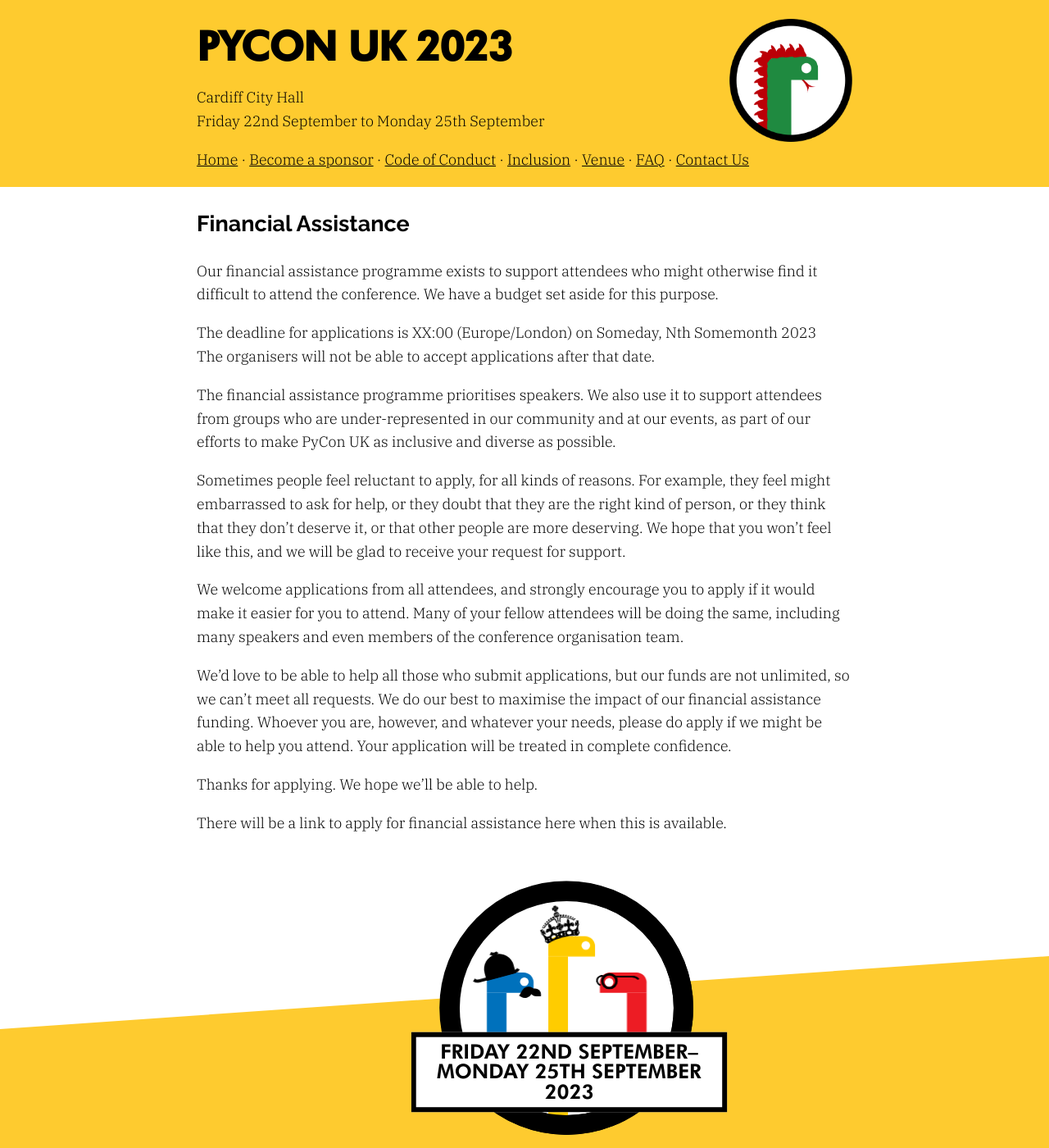
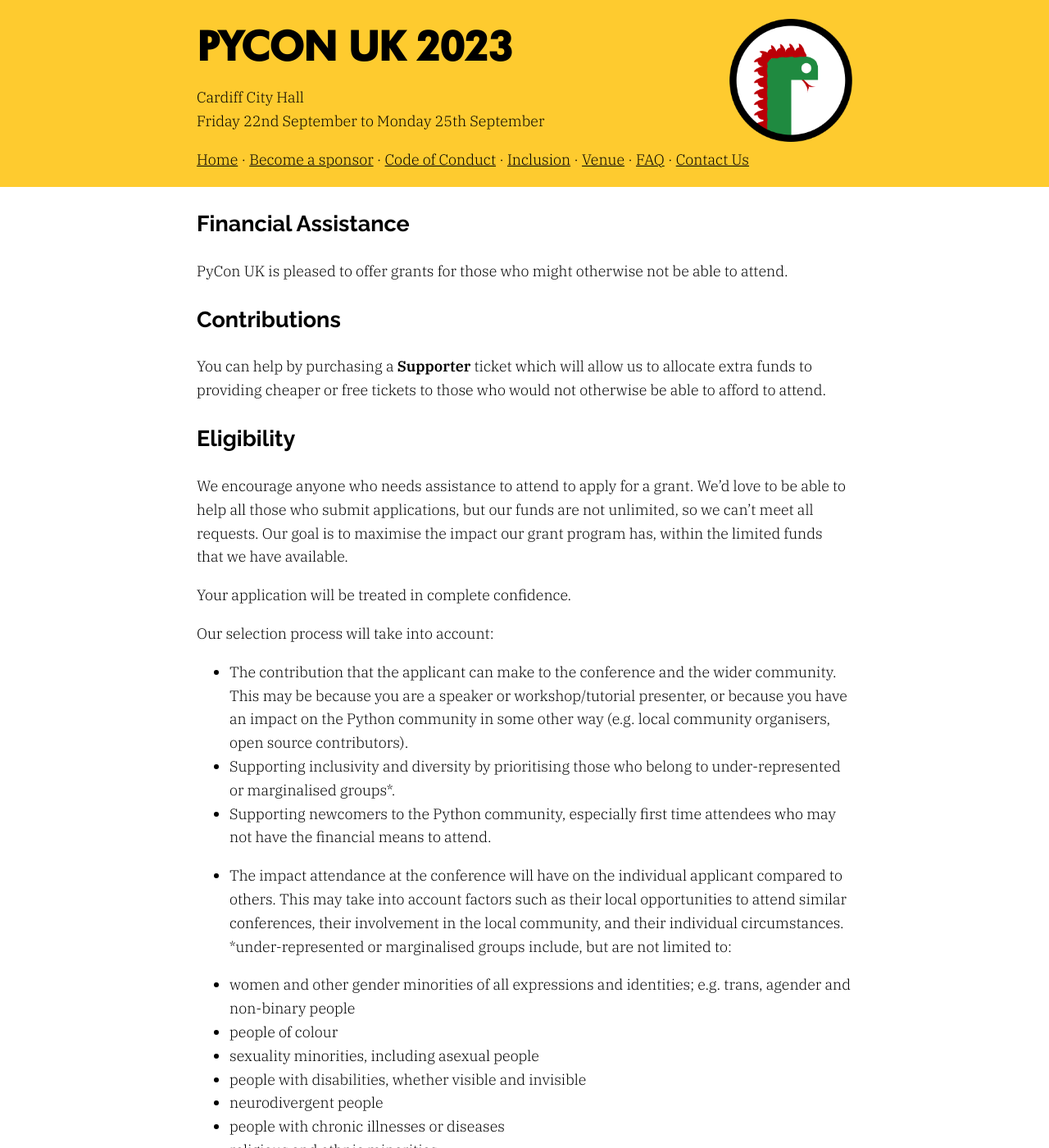
Before and after one commit to gma/2025.pyconuk.org, a Jekyll site: the page built from src/financial-assistance.md, in a window 1280 px wide and 1400 px high. Shown: the whole window at 82% size. Built offline with Jekyll 4.4.1, drawn with Linux system fonts in a browser that asks for light colours; some of the changed text lies outside the part shown.

Commit message:
Updated Financial Assistance information

```diff
--- a/_config.yml
+++ b/_config.yml
@@ -26,7 +26,7 @@ show_sponsors: false
 con_year: 2023
 con_start: Friday 22nd September
 con_finish: Monday 25th September
-con_financial_assistance_deadline: "XX:00 (Europe/London) on Someday, Nth Somemonth"
+con_financial_assistance_deadline: "17:00 (Europe/London) on Friday, 14th July"
 cfp_end: Friday 30th June
 
 con_location: Cardiff City Hall
--- a/src/financial-assistance.md
+++ b/src/financial-assistance.md
@@ -3,32 +3,51 @@ layout: default
 title: Financial Assistance
 ---
 
-Our financial assistance programme exists to support attendees who might otherwise find it difficult to attend the conference.
-We have a budget set aside for this purpose.
+PyCon UK is pleased to offer grants for those who might otherwise not be able to attend.
 
-The deadline for applications is {{ site.con_financial_assistance_deadline }} {{ site.con_year }}<br />
-The organisers will not be able to accept applications after that date.
+## Contributions
+You can help by purchasing a <strong>Supporter</strong> ticket which will allow us to allocate extra funds to providing cheaper or free tickets to those who would not otherwise be able to afford to attend.
 
-The financial assistance programme prioritises speakers.
-We also use it to support attendees from groups who are under-represented in our community and at our events,
-as part of our efforts to make PyCon UK as inclusive and diverse as possible.
+## Eligibility
+We encourage anyone who needs assistance to attend to apply for a grant. We’d love to be able to help all those who submit applications, but our funds are not unlimited, so we can’t meet all requests. Our goal is to maximise the impact our grant program has, within the limited funds that we have available.
 
-Sometimes people feel reluctant to apply,
-for all kinds of reasons.
-For example, they feel might embarrassed to ask for help,
-or they doubt that they are the right kind of person,
-or they think that they don't deserve it,
-or that other people are more deserving.
-We hope that you won't feel like this, and we will be glad to receive your request for support.
-
-We welcome applications from all attendees, and strongly encourage you to apply if it would make it easier for you to attend.
-Many of your fellow attendees will be doing the same, including many speakers and even members of the conference organisation team.
-
-We'd love to be able to help all those who submit applications, but our funds are not unlimited, so we can't meet all requests.
-We do our best to maximise the impact of our financial assistance funding.
-Whoever you are, however, and whatever your needs, please do apply if we might be able to help you attend.
 Your application will be treated in complete confidence.
 
-Thanks for applying. We hope we'll be able to help.
+Our selection process will take into account:
 
-<p>There will be a link to apply for financial assistance here when this is available.</p>
+* The contribution that the applicant can make to the conference and the wider community. This may be because you are a speaker or workshop/tutorial presenter, or because you have an impact on the Python community in some other way (e.g. local community organisers, open source contributors).
+* Supporting inclusivity and diversity by prioritising those who belong to under-represented or marginalised groups*.
+* Supporting newcomers to the Python community, especially first time attendees who may not have the financial means to attend.
+* The impact attendance at the conference will have on the individual applicant compared to others. This may take into account factors such as their local opportunities to attend similar conferences, their involvement in the local community, and their individual circumstances.
+*under-represented or marginalised groups include, but are not limited to:
+
+* women and other gender minorities of all expressions and identities; e.g. trans, agender and non-binary people
+* people of colour
+* sexuality minorities, including asexual people
+* people with disabilities, whether visible and invisible
+* neurodivergent people
+* people with chronic illnesses or diseases
+* religious and ethnic minorities
+* age minorities (under ~21, over ~60)
+* people experiencing poverty
+* homeless and home/food-insecure people
+* caregivers of children or other dependents
+* people who have experienced trauma and its aftermath (PTSD, anxiety, etc)
+* people living with or recovering from substance abuse
+* people who have been displaced or affected by wars in Ukraine and elsewhere
+
+## How to apply
+Opportunity grant applications close on {{ site.con_financial_assistance_deadline }} {{ site.con_year }}.
+
+You can apply for 3 types of grant:
+
+* Conference ticket: a free standard ticket to the full conference talks and sprints (note that if you are a speaker, you will receive a free ticket)
+* Travel and accommodation: we will consider applications for contributions towards travel and accommodation costs up to a maximum £300
+* Visa application fee: reimbursement for the cost of a UK Standard Visitor visa (up to £100).
+
+If you have any questions, feel free to reach out to the organisers at {{ "pyconuk@uk.python.org" | create_mailto_link }}.
+
+## Receiving funds
+Grants will be paid at the conference or shortly after, as a cheque in GBP.
+
+Reimbursements for travel/accommodation/visa fees will only be made after submission of invoices/receipts.
```
